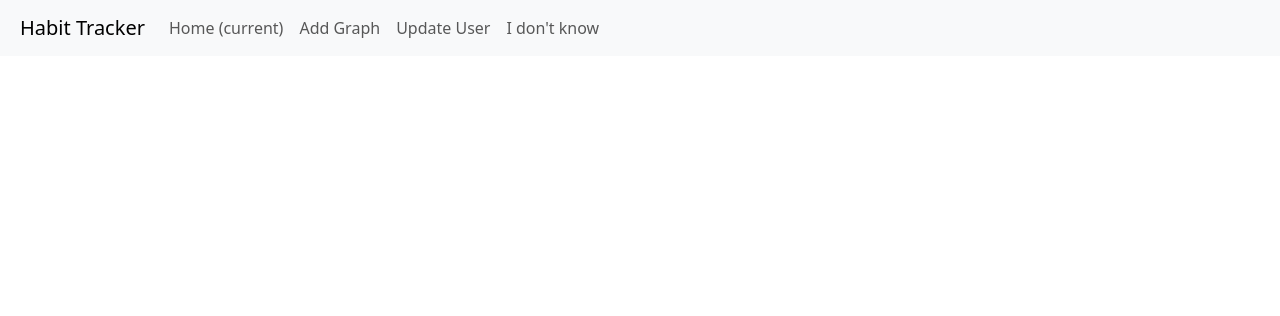
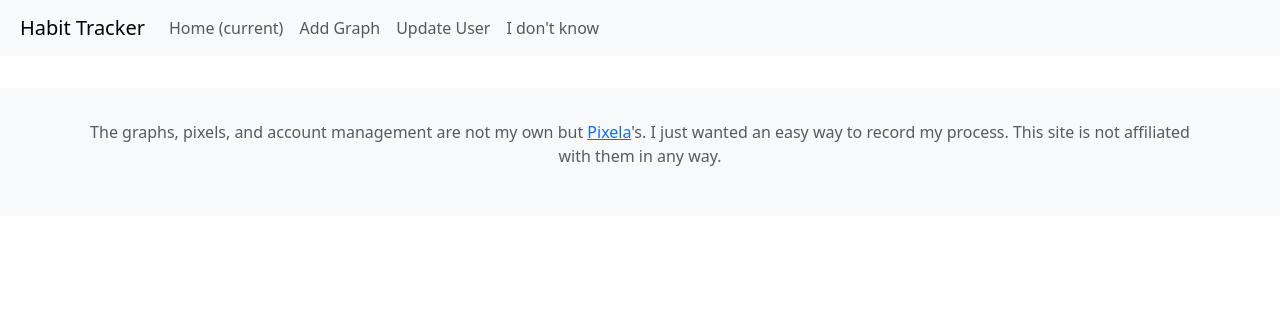
Before and after one commit to KarenSaraiMoralesMontiel/pixela_website, a Flask app: page / in a window 1280 px wide. Shown: the top 316 px of the page. Run offline with Flask 3, Linux system fonts and the light colour scheme; data that the repository does not hold is empty; some libraries are stand-ins or nearby versions.

Commit message:
Added footer, need to fix its position when the block between them is short

```diff
--- a/static/css/styles.css
+++ b/static/css/styles.css
@@ -10,3 +10,11 @@
 .form-group {
     margin-bottom: 2rem; /* Adjust the bottom margin as needed */
 }
+
+.footer {
+    bottom: 0;
+    background-color: #f8f9fa; /* Change the background color as needed */
+    padding: 2rem 0; /* Adjust padding as needed */
+    text-align: center;
+    color: #6c757d; /* Adjust text color as needed */
+}
--- a/templates/base.html
+++ b/templates/base.html
@@ -88,6 +88,12 @@
     {% endblock %}
   </div>
 </body>
-<footer class="py-3 my-4">
+<footer class="footer">
+  <div class="container">
+      <p class="text-muted">
+          The graphs, pixels, and account management are not my own but <a href="https://pixe.la/" rel="noopener" target="_blank">Pixela</a>'s.
+          I just wanted an easy way to record my process. This site is not affiliated with them in any way.
+      </p>
+  </div>
 </footer>
 </html>
```
